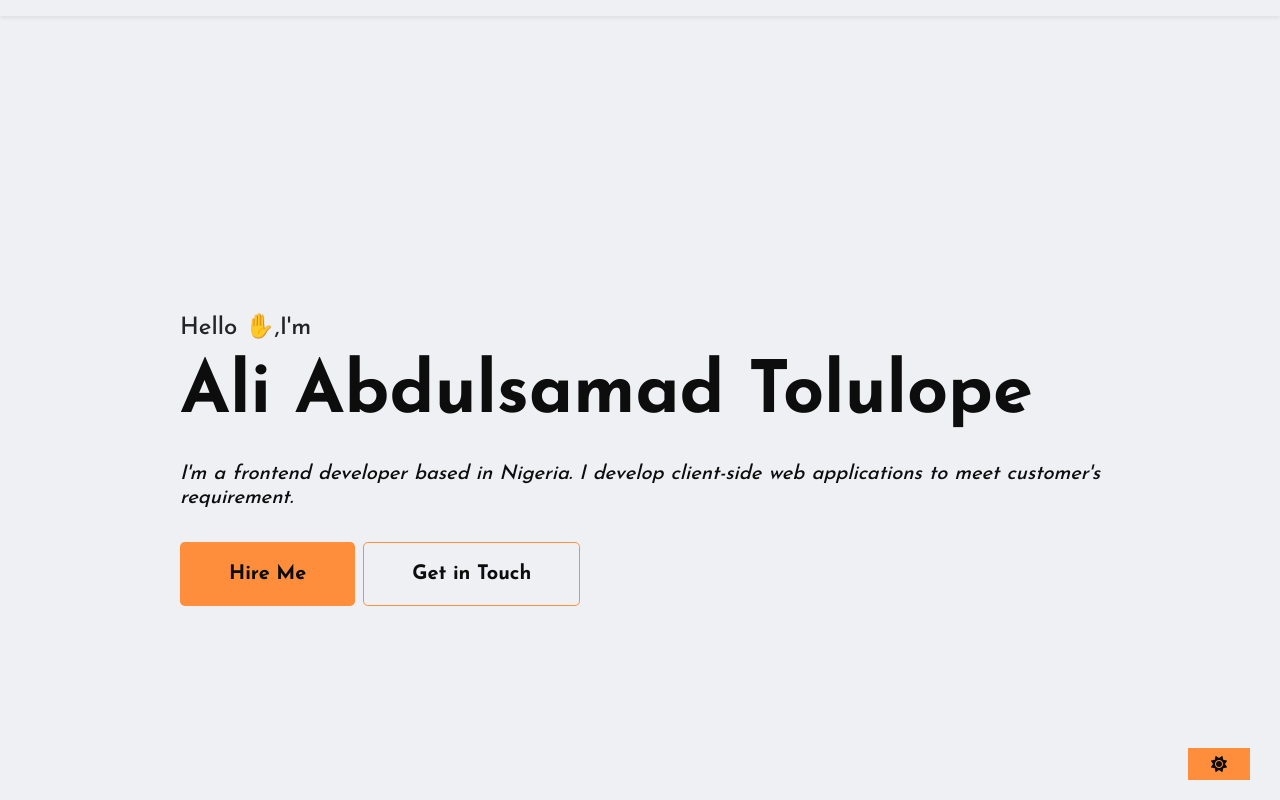
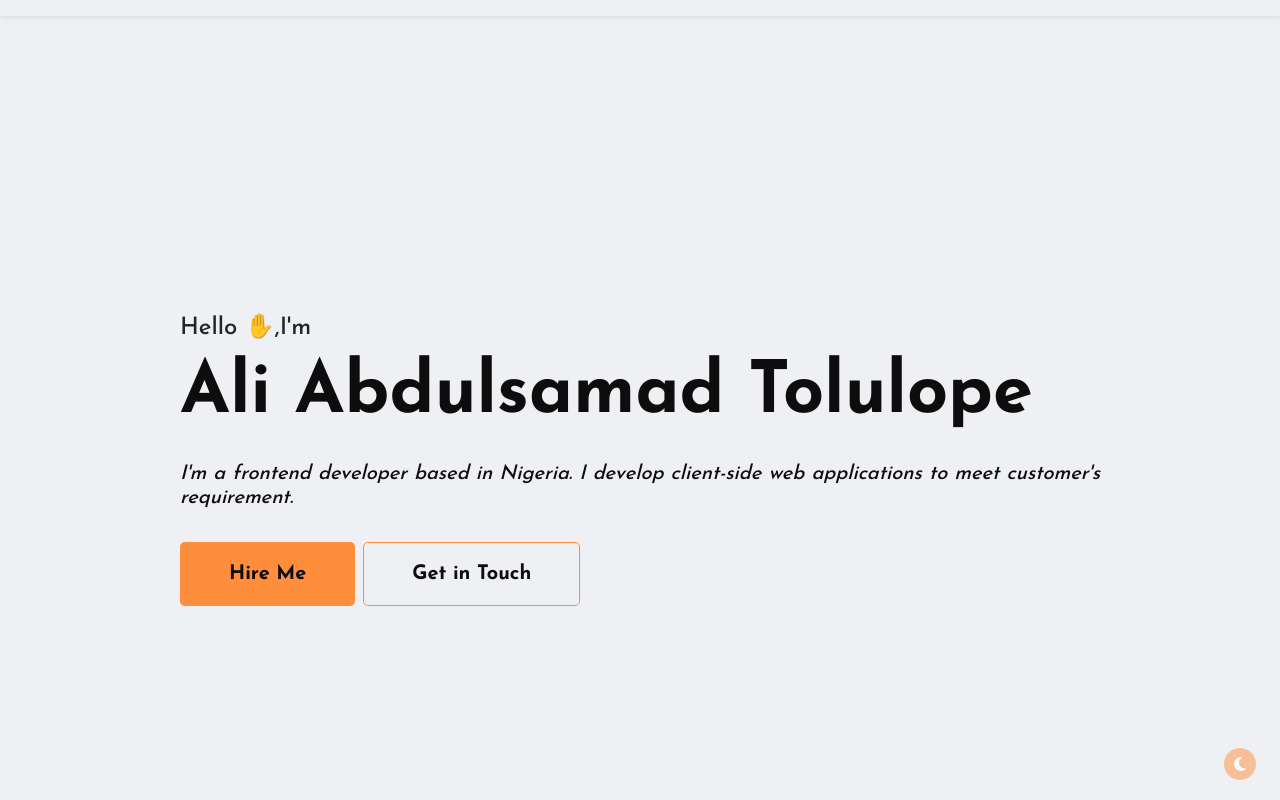
Before and after one commit to devphenom/Tandem-Trivia, a React (Create React App) app: page / in a window 1280 px wide. Shown: the top 800 px of the page. Built offline with nearby package versions, Linux system fonts and the light colour scheme.

Commit message:
Added darkmode toggler

```diff
--- a/src/components/About.jsx
+++ b/src/components/About.jsx
@@ -71,7 +71,10 @@ const AboutMe = () => (
               data-aos-delay="100"
               data-aos-easing="linear"
             >
-              <i class="fab fa-html5 fa-3x text-orange" aria-hidden="true"></i>
+              <i
+                className="fab fa-html5 fa-3x text-orange"
+                aria-hidden="true"
+              ></i>
               <p className="font-weight-bold p">HTML</p>
             </div>
             <div
@@ -81,7 +84,10 @@ const AboutMe = () => (
               data-aos-delay="200"
               data-aos-easing="linear"
             >
-              <i class="fab fa-css3 fa-3x text-orange" aria-hidden="true"></i>
+              <i
+                className="fab fa-css3 fa-3x text-orange"
+                aria-hidden="true"
+              ></i>
               <p className="font-weight-bold p">CSS</p>
             </div>
             <div
@@ -92,7 +98,7 @@ const AboutMe = () => (
               data-aos-easing="linear"
             >
               <i
-                class="fab fa-js-square fa-3x text-orange"
+                className="fab fa-js-square fa-3x text-orange"
                 aria-hidden="true"
               ></i>
               <p className="font-weight-bold p">JavaScript</p>
@@ -105,7 +111,7 @@ const AboutMe = () => (
               data-aos-easing="linear"
             >
               <i
-                class="fab fa-bootstrap fa-3x text-orange"
+                className="fab fa-bootstrap fa-3x text-orange"
                 aria-hidden="true"
               ></i>
               <p className="font-weight-bold p">Bootstrap4</p>
@@ -117,7 +123,10 @@ const AboutMe = () => (
               data-aos-delay="500"
               data-aos-easing="linear"
             >
-              <i class="fab fa-react fa-3x text-orange" aria-hidden="true"></i>
+              <i
+                className="fab fa-react fa-3x text-orange"
+                aria-hidden="true"
+              ></i>
               <p className="font-weight-bold p">ReactJS</p>
             </div>
           </div>
@@ -138,7 +147,7 @@ const AboutMe = () => (
               data-aos-easing="linear"
             >
               <i
-                class="fab fa-git-alt fa-3x text-orange"
+                className="fab fa-git-alt fa-3x text-orange"
                 aria-hidden="true"
               ></i>
               <p className="font-weight-bold p">Git</p>
--- a/src/components/App.jsx
+++ b/src/components/App.jsx
@@ -1,4 +1,4 @@
-import React from "react";
+import React, { useState } from "react";
 import Navbar from "./Navbar";
 import DarkMode from "./DarkMode";
 import Main from "./Main";
@@ -14,10 +14,13 @@ import Contact from "./Contact";
 //   duration: 800,
 // });
 
-const App = () => (
+const App = () => {
+  const [darkmode, setdarkmode] = useState(false);
+
+  return (
     <div className="bg-p">
       <React.Fragment>
-      <DarkMode />
+        <DarkMode darkmode={darkmode} setdarkmode={setdarkmode} />
         <Navbar />
         <Main />
         <About />
@@ -26,5 +29,5 @@ const App = () => (
       </React.Fragment>
     </div>
   );
-
+};
 export default App;
--- a/src/components/Contact.jsx
+++ b/src/components/Contact.jsx
@@ -15,7 +15,7 @@ const Contact = () => (
             rel="noopener noreferrer"
             className="mx-2 p-2"
           >
-            <i class="fa fa-envelope fa-2x" aria-hidden="true"></i>
+            <i className="fa fa-envelope fa-2x" aria-hidden="true"></i>
           </a>
           <a
             href="https://www.github.com/devphenom"
@@ -23,7 +23,7 @@ const Contact = () => (
             rel="noopener noreferrer"
             className="mx-2 p-2"
           >
-            <i class="fab fa-github fa-2x"></i>
+            <i className="fab fa-github fa-2x"></i>
           </a>
           <a
             href="https://www.linkedin.com/in/devphenom"
@@ -31,7 +31,7 @@ const Contact = () => (
             rel="noopener noreferrer"
             className="mx-2 p-2"
           >
-            <i class="fab fa-linkedin fa-2x"></i>
+            <i className="fab fa-linkedin fa-2x"></i>
           </a>
           <a
             href="https://www.twitter.com/dev_phenom"
@@ -39,7 +39,7 @@ const Contact = () => (
             rel="noopener noreferrer"
             className="mx-2 p-2"
           >
-            <i class="fab fa-twitter fa-2x"></i>
+            <i className="fab fa-twitter fa-2x"></i>
           </a>
         </div>
       </div>
--- a/src/components/DarkMode.jsx
+++ b/src/components/DarkMode.jsx
@@ -1,11 +1,22 @@
 import React from "react";
 
-const DarkMode = () => (
+const DarkMode = (props) => (
   <div id="darkmode">
     <div className="container">
       <div className="row">
-        <div className="col btn-orange">
-          <i class="fas fa-sun  p-2"></i>
+        <div className="col">
+          <span
+            className="fa-stack fa-1x text-orange"
+            id="scrollUp"
+            onClick={() => props.setdarkmode(!props.darkmode)}
+          >
+            <i className="fas fa-circle fa-stack-2x"></i>
+            <i
+              className={`fas fa-${
+                props.darkmode ? "sun" : "moon"
+              } fa-stack-1x fa-inverse`}
+            ></i>
+          </span>
         </div>
       </div>
     </div>{" "}
--- a/src/index.css
+++ b/src/index.css
@@ -53,19 +53,23 @@ a {
   width: 90px;
   background-color: #ff8e3c;
 }
-#darkmode {
+#scrollUp {
   position: fixed;
   bottom: 20px;
-  right: 30px;
+  right: 20px;
   z-index: 99;
+  opacity: 0.5;
+  cursor: pointer;
   /* font-size: 18px;
   border: none;
   outline: none;
   background-color: red;
   color: white;
-  cursor: pointer;
   padding: 15px;
   border-radius: 50px; */
+}
+#scrollUp:hover {
+  opacity: 1;
 }
 @media screen and (min-width: 425px) {
   .portimg {
```
Lines whose indentation alone changed are shown as unchanged.
